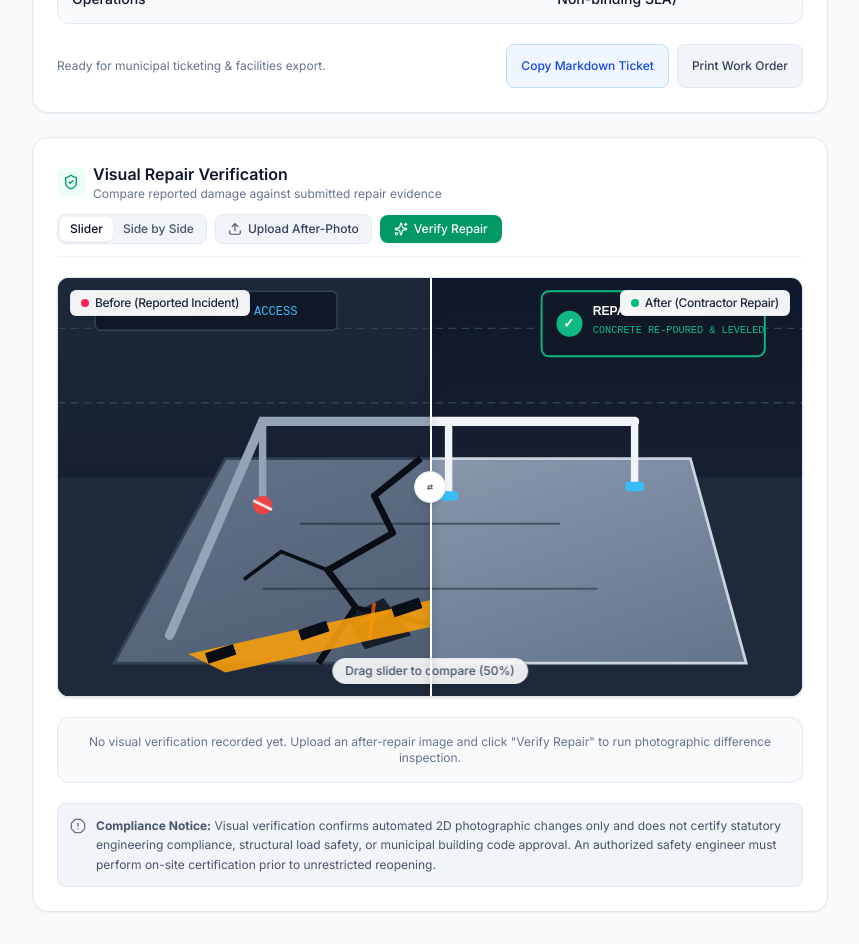
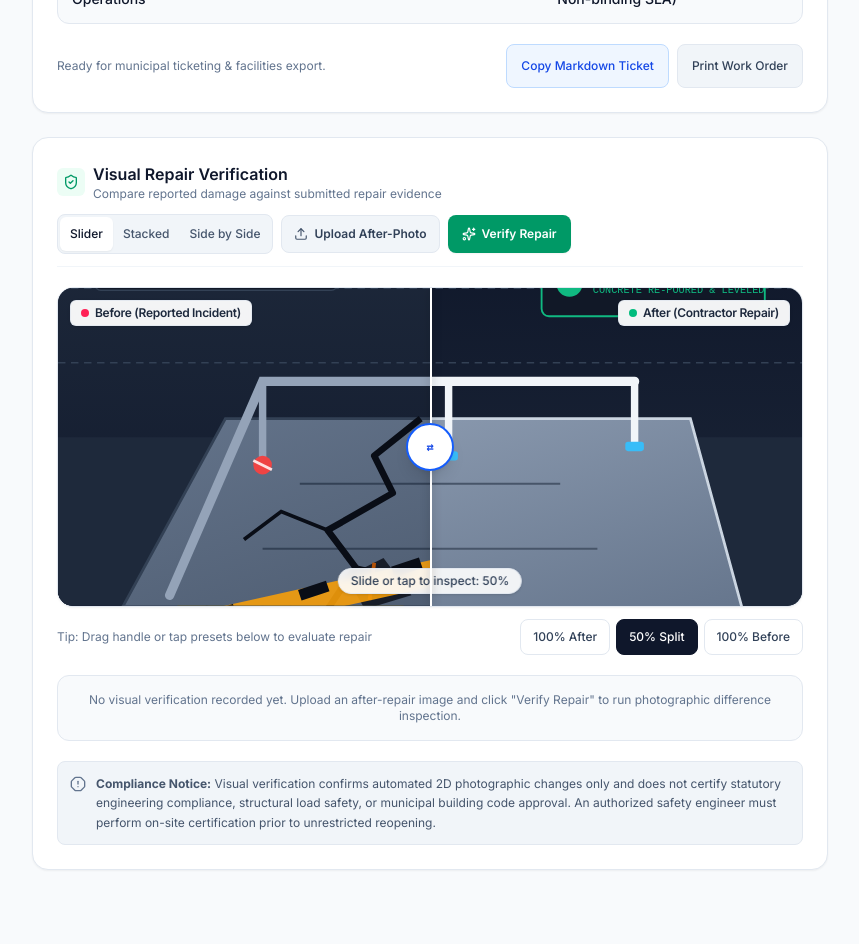
Before and after one commit to seeman-shingeri/MIT-Hackdays-gemma4-opensource, a React (Vite) app: page / in a window 1280 px wide. Shown: the part 2200-3144 px from the top of the page, without its empty margins (420-1279 px from the left). After the commit the page ends 3102 px from the top, so only its background shows below. Built offline with nearby package versions, Linux system fonts and the light colour scheme.

Commit message:
feat: add touch-friendly repair comparison

```diff
--- a/src/components/ImageComparisonSlider.tsx
+++ b/src/components/ImageComparisonSlider.tsx
@@ -17,7 +17,7 @@ export const ImageComparisonSlider: React.FC<ImageComparisonSliderProps> = ({
   const containerRef = useRef<HTMLDivElement>(null);
   const isDragging = useRef<boolean>(false);
 
-  const handleMove = useCallback((clientX: number) => {
+  const updatePosition = useCallback((clientX: number) => {
     if (!containerRef.current) return;
     const rect = containerRef.current.getBoundingClientRect();
     const x = clientX - rect.left;
@@ -25,77 +25,153 @@ export const ImageComparisonSlider: React.FC<ImageComparisonSliderProps> = ({
     setSliderPos((clamped / rect.width) * 100);
   }, []);
 
-  const onMouseDown = () => {
+  // Pointer event handlers with pointer capture for touch + mouse
+  const handlePointerDown = (e: React.PointerEvent<HTMLDivElement>) => {
     isDragging.current = true;
+    try {
+      e.currentTarget.setPointerCapture(e.pointerId);
+    } catch {
+      // In synthetic or test environments where pointer capture is unsupported
+    }
+    updatePosition(e.clientX);
   };
 
-  const onMouseUp = () => {
-    isDragging.current = false;
-  };
-
-  const onMouseMove = (e: React.MouseEvent) => {
+  const handlePointerMove = (e: React.PointerEvent<HTMLDivElement>) => {
     if (isDragging.current) {
-      handleMove(e.clientX);
+      updatePosition(e.clientX);
     }
   };
 
-  const onTouchMove = (e: React.TouchEvent) => {
-    if (e.touches.length > 0) {
-      handleMove(e.touches[0].clientX);
+  const handlePointerUp = (e: React.PointerEvent<HTMLDivElement>) => {
+    if (isDragging.current) {
+      isDragging.current = false;
+      try {
+        e.currentTarget.releasePointerCapture(e.pointerId);
+      } catch {
+        // Safe fallback
+      }
+    }
+  };
+
+  // Keyboard accessibility
+  const handleKeyDown = (e: React.KeyboardEvent<HTMLDivElement>) => {
+    if (e.key === 'ArrowLeft' || e.key === 'ArrowDown') {
+      e.preventDefault();
+      setSliderPos(prev => Math.max(0, prev - 5));
+    } else if (e.key === 'ArrowRight' || e.key === 'ArrowUp') {
+      e.preventDefault();
+      setSliderPos(prev => Math.min(100, prev + 5));
+    } else if (e.key === 'Home') {
+      e.preventDefault();
+      setSliderPos(0);
+    } else if (e.key === 'End') {
+      e.preventDefault();
+      setSliderPos(100);
     }
   };
 
   return (
+    <div className="space-y-2 select-none">
       <div
         ref={containerRef}
-      className="relative w-full h-80 sm:h-96 md:h-[420px] rounded-xl overflow-hidden select-none border border-slate-200 bg-slate-100 cursor-ew-resize shadow-sm"
-      onMouseDown={onMouseDown}
-      onMouseUp={onMouseUp}
-      onMouseLeave={onMouseUp}
-      onMouseMove={onMouseMove}
-      onTouchMove={onTouchMove}
+        role="slider"
+        tabIndex={0}
+        aria-valuenow={Math.round(sliderPos)}
+        aria-valuemin={0}
+        aria-valuemax={100}
+        aria-label="Before and after repair comparison slider"
+        className="relative w-full aspect-16/10 sm:aspect-16/9 md:aspect-21/9 min-h-[260px] rounded-2xl overflow-hidden border border-slate-200 bg-slate-100 cursor-ew-resize shadow-xs touch-none focus:outline-none focus:ring-2 focus:ring-blue-500"
+        onPointerDown={handlePointerDown}
+        onPointerMove={handlePointerMove}
+        onPointerUp={handlePointerUp}
+        onPointerCancel={handlePointerUp}
+        onKeyDown={handleKeyDown}
       >
         {/* After Image (Background Layer) */}
         <img
           src={afterUrl}
           alt="After repair condition"
-        className="absolute inset-0 w-full h-full object-cover"
+          className="absolute inset-0 w-full h-full object-cover pointer-events-none"
           draggable={false}
         />
-      <div className="absolute top-3 right-3 z-10 px-2.5 py-1 rounded-md bg-white/95 border border-slate-200/80 text-slate-800 text-xs font-medium tracking-tight shadow-sm backdrop-blur-sm flex items-center gap-1.5">
+        <div className="absolute top-3 right-3 z-10 px-2.5 py-1 rounded-md bg-white/95 border border-slate-200/80 text-slate-800 text-xs font-semibold tracking-tight shadow-sm backdrop-blur-xs flex items-center gap-1.5">
           <span className="w-2 h-2 rounded-full bg-emerald-500" />
-        {afterLabel}
+          <span>{afterLabel}</span>
         </div>
 
         {/* Before Image (Clipped Layer with CSS clip-path) */}
         <img
           src={beforeUrl}
           alt="Before repair condition"
-        className="absolute inset-0 w-full h-full object-cover"
+          className="absolute inset-0 w-full h-full object-cover pointer-events-none"
           style={{ clipPath: `inset(0 ${100 - sliderPos}% 0 0)` }}
           draggable={false}
         />
         <div
-        className="absolute top-3 left-3 z-10 px-2.5 py-1 rounded-md bg-white/95 border border-slate-200/80 text-slate-800 text-xs font-medium tracking-tight shadow-sm backdrop-blur-sm flex items-center gap-1.5 transition-opacity"
+          className="absolute top-3 left-3 z-10 px-2.5 py-1 rounded-md bg-white/95 border border-slate-200/80 text-slate-800 text-xs font-semibold tracking-tight shadow-sm backdrop-blur-xs flex items-center gap-1.5 transition-opacity"
           style={{ opacity: sliderPos > 15 ? 1 : 0 }}
         >
           <span className="w-2 h-2 rounded-full bg-rose-500" />
-        {beforeLabel}
+          <span>{beforeLabel}</span>
         </div>
 
-      {/* Divider Line & Draggable Handle */}
+        {/* Divider Line & Touch-Friendly Handle (48x48px target) */}
         <div
-        className="absolute top-0 bottom-0 z-20 w-0.5 bg-white shadow-[0_0_8px_rgba(0,0,0,0.3)] pointer-events-none"
+          className="absolute top-0 bottom-0 z-20 w-0.5 bg-white shadow-[0_0_10px_rgba(0,0,0,0.35)] pointer-events-none"
           style={{ left: `${sliderPos}%` }}
         >
-        <div className="absolute top-1/2 -translate-y-1/2 -translate-x-1/2 w-8 h-8 rounded-full bg-white border border-slate-200 shadow-md flex items-center justify-center text-slate-700 text-xs font-bold pointer-events-auto cursor-grab active:cursor-grabbing hover:scale-105 transition-transform">
-          <span className="text-slate-600 font-mono text-[10px]">⇄</span>
+          <div
+            className="absolute top-1/2 -translate-y-1/2 -translate-x-1/2 w-12 h-12 rounded-full bg-white border-2 border-blue-600 shadow-lg flex items-center justify-center text-blue-700 pointer-events-auto cursor-grab active:cursor-grabbing hover:scale-105 active:scale-95 transition-transform"
+            title="Drag or use arrow keys to inspect"
+          >
+            <span className="font-mono text-xs font-bold">⇄</span>
           </div>
         </div>
 
         {/* Instruction badge at bottom */}
-      <div className="absolute bottom-3 left-1/2 -translate-x-1/2 z-10 px-3 py-1 rounded-full bg-white/90 border border-slate-200 text-slate-600 text-xs font-medium pointer-events-none backdrop-blur-sm shadow-sm">
-        Drag slider to compare ({Math.round(sliderPos)}%)
+        <div className="absolute bottom-3 left-1/2 -translate-x-1/2 z-10 px-3 py-1 rounded-full bg-white/90 border border-slate-200 text-slate-700 text-xs font-medium pointer-events-none backdrop-blur-xs shadow-sm">
+          Slide or tap to inspect: {Math.round(sliderPos)}%
+        </div>
+      </div>
+
+      {/* Touch-Friendly Quick Preset Buttons for Mobile */}
+      <div className="flex items-center justify-between text-xs text-slate-500 pt-1">
+        <span className="hidden sm:inline">Tip: Drag handle or tap presets below to evaluate repair</span>
+        <div className="flex items-center gap-1.5 w-full sm:w-auto justify-center sm:justify-end">
+          <button
+            type="button"
+            onClick={() => setSliderPos(0)}
+            className={`min-h-[36px] px-3 py-1 rounded-lg border text-xs font-medium transition-colors ${
+              sliderPos === 0
+                ? 'bg-slate-900 text-white border-slate-900'
+                : 'bg-white text-slate-700 border-slate-200 hover:bg-slate-50'
+            }`}
+          >
+            100% After
+          </button>
+          <button
+            type="button"
+            onClick={() => setSliderPos(50)}
+            className={`min-h-[36px] px-3 py-1 rounded-lg border text-xs font-medium transition-colors ${
+              sliderPos === 50
+                ? 'bg-slate-900 text-white border-slate-900'
+                : 'bg-white text-slate-700 border-slate-200 hover:bg-slate-50'
+            }`}
+          >
+            50% Split
+          </button>
+          <button
+            type="button"
+            onClick={() => setSliderPos(100)}
+            className={`min-h-[36px] px-3 py-1 rounded-lg border text-xs font-medium transition-colors ${
+              sliderPos === 100
+                ? 'bg-slate-900 text-white border-slate-900'
+                : 'bg-white text-slate-700 border-slate-200 hover:bg-slate-50'
+            }`}
+          >
+            100% Before
+          </button>
+        </div>
       </div>
     </div>
   );
--- a/src/features/cases/CaseDetailWorkflow.tsx
+++ b/src/features/cases/CaseDetailWorkflow.tsx
@@ -23,6 +23,7 @@ import { ImageComparisonSlider } from '../../components/ImageComparisonSlider';
 import { repairedRampSvg } from '../../data/presetAssets';
 import { verifyRepairsMultimodal } from '../../services/ai';
 import type { ApiConfig } from '../../types/ai';
+import { processAndCompressImage } from '../../utils/imageUtils';
 
 interface CaseDetailWorkflowProps {
   civicCase: CivicCase;
@@ -40,7 +41,7 @@ export const CaseDetailWorkflow: React.FC<CaseDetailWorkflowProps> = ({
   const [copiedToast, setCopiedToast] = useState<boolean>(false);
   const [newAnswers, setNewAnswers] = useState<Record<string, string>>({});
   const [isVerifying, setIsVerifying] = useState<boolean>(false);
-  const [comparisonMode, setComparisonMode] = useState<'slider' | 'side-by-side'>('slider');
+  const [comparisonMode, setComparisonMode] = useState<'slider' | 'stacked' | 'side-by-side'>('slider');
 
   // After-image state for verification
   const [afterImageUrl, setAfterImageUrl] = useState<string>(
@@ -577,13 +578,13 @@ export const CaseDetailWorkflow: React.FC<CaseDetailWorkflowProps> = ({
               </div>
             </div>
 
-            <div className="flex items-center gap-2">
+            <div className="flex flex-wrap items-center gap-2">
               {/* Comparison Mode Toggle */}
               <div className="flex bg-slate-100 p-0.5 rounded-lg border border-slate-200 text-xs">
                 <button
                   type="button"
                   onClick={() => setComparisonMode('slider')}
-                  className={`px-2.5 py-1 rounded-md font-medium transition-colors ${
+                  className={`min-h-[34px] px-2.5 py-1 rounded-md font-medium transition-colors ${
                     comparisonMode === 'slider'
                       ? 'bg-white text-slate-900 shadow-xs'
                       : 'text-slate-600 hover:text-slate-900'
@@ -593,8 +594,19 @@ export const CaseDetailWorkflow: React.FC<CaseDetailWorkflowProps> = ({
                 </button>
                 <button
                   type="button"
+                  onClick={() => setComparisonMode('stacked')}
+                  className={`min-h-[34px] px-2.5 py-1 rounded-md font-medium transition-colors ${
+                    comparisonMode === 'stacked'
+                      ? 'bg-white text-slate-900 shadow-xs'
+                      : 'text-slate-600 hover:text-slate-900'
+                  }`}
+                >
+                  Stacked
+                </button>
+                <button
+                  type="button"
                   onClick={() => setComparisonMode('side-by-side')}
-                  className={`px-2.5 py-1 rounded-md font-medium transition-colors ${
+                  className={`min-h-[34px] px-2.5 py-1 rounded-md font-medium transition-colors hidden sm:block ${
                     comparisonMode === 'side-by-side'
                       ? 'bg-white text-slate-900 shadow-xs'
                       : 'text-slate-600 hover:text-slate-900'
@@ -604,17 +616,23 @@ export const CaseDetailWorkflow: React.FC<CaseDetailWorkflowProps> = ({
                 </button>
               </div>
 
-              {/* Upload After-Image Action */}
-              <label className="inline-flex items-center gap-1.5 px-3 py-1.5 rounded-lg bg-slate-100 hover:bg-slate-200 text-slate-700 text-xs font-medium border border-slate-200 cursor-pointer transition-colors">
+              {/* Upload After-Image Action with mobile compression */}
+              <label className="min-h-[38px] inline-flex items-center gap-1.5 px-3 py-1.5 rounded-lg bg-slate-100 hover:bg-slate-200 text-slate-700 text-xs font-semibold border border-slate-200 cursor-pointer transition-colors">
                 <Upload className="w-3.5 h-3.5 text-slate-600" />
                 <span>Upload After-Photo</span>
                 <input
                   type="file"
                   accept="image/*"
+                  capture="environment"
                   className="hidden"
-                  onChange={e => {
+                  onChange={async e => {
                     const file = e.target.files?.[0];
                     if (file) {
+                      try {
+                        const processed = await processAndCompressImage(file, 1600, 0.85);
+                        setAfterImageUrl(processed.dataUrl);
+                      } catch {
+                        // Fallback to simple FileReader
                         const reader = new FileReader();
                         reader.onload = () => {
                           if (typeof reader.result === 'string') {
@@ -622,6 +640,7 @@ export const CaseDetailWorkflow: React.FC<CaseDetailWorkflowProps> = ({
                           }
                         };
                         reader.readAsDataURL(file);
+                      }
                     }
                   }}
                 />
@@ -632,7 +651,7 @@ export const CaseDetailWorkflow: React.FC<CaseDetailWorkflowProps> = ({
                 type="button"
                 onClick={handleRunVerification}
                 disabled={isVerifying}
-                className="inline-flex items-center gap-1.5 px-3.5 py-1.5 rounded-lg bg-emerald-600 hover:bg-emerald-700 text-white text-xs font-medium shadow-xs transition-colors"
+                className="min-h-[38px] inline-flex items-center gap-1.5 px-3.5 py-1.5 rounded-lg bg-emerald-600 hover:bg-emerald-700 text-white text-xs font-semibold shadow-xs transition-all active:scale-95"
               >
                 <Sparkles className="w-3.5 h-3.5" />
                 {isVerifying ? 'Comparing...' : 'Verify Repair'}
@@ -648,10 +667,41 @@ export const CaseDetailWorkflow: React.FC<CaseDetailWorkflowProps> = ({
               beforeLabel="Before (Reported Incident)"
               afterLabel="After (Contractor Repair)"
             />
+          ) : comparisonMode === 'stacked' ? (
+            <div className="space-y-4">
+              {/* Stacked Before */}
+              <div className="space-y-1.5">
+                <div className="flex items-center justify-between text-xs">
+                  <span className="font-semibold text-rose-700 flex items-center gap-1.5">
+                    <span className="w-2 h-2 rounded-full bg-rose-500" />
+                    Before Repair (Reported Incident)
+                  </span>
+                  <span className="text-slate-400">Original Condition</span>
+                </div>
+                <div className="w-full aspect-16/10 rounded-xl overflow-hidden bg-slate-100 border border-slate-200 shadow-xs">
+                  <img src={beforeImageUrl} alt="Before repair" className="w-full h-full object-cover" />
+                </div>
+              </div>
+
+              {/* Stacked After */}
+              <div className="space-y-1.5">
+                <div className="flex items-center justify-between text-xs">
+                  <span className="font-semibold text-emerald-700 flex items-center gap-1.5">
+                    <span className="w-2 h-2 rounded-full bg-emerald-500" />
+                    After Repair (Completed Work)
+                  </span>
+                  <span className="text-slate-400">Post-Contractor Resolution</span>
+                </div>
+                <div className="w-full aspect-16/10 rounded-xl overflow-hidden bg-slate-100 border border-slate-200 shadow-xs">
+                  <img src={afterImageUrl} alt="After repair" className="w-full h-full object-cover" />
+                </div>
+              </div>
+            </div>
           ) : (
             <div className="grid grid-cols-1 sm:grid-cols-2 gap-4">
               <div className="space-y-1.5">
-                <span className="text-xs font-semibold text-rose-700 block">
+                <span className="text-xs font-semibold text-rose-700 flex items-center gap-1.5">
+                  <span className="w-2 h-2 rounded-full bg-rose-500" />
                   Before Repair (Reported Incident)
                 </span>
                 <div className="w-full aspect-16/10 rounded-xl overflow-hidden bg-slate-100 border border-slate-200">
@@ -660,7 +710,8 @@ export const CaseDetailWorkflow: React.FC<CaseDetailWorkflowProps> = ({
               </div>
 
               <div className="space-y-1.5">
-                <span className="text-xs font-semibold text-emerald-700 block">
+                <span className="text-xs font-semibold text-emerald-700 flex items-center gap-1.5">
+                  <span className="w-2 h-2 rounded-full bg-emerald-500" />
                   After Repair (Completed Work)
                 </span>
                 <div className="w-full aspect-16/10 rounded-xl overflow-hidden bg-slate-100 border border-slate-200">
```
Also changed, not shown: 1 other file (tests, documents, lock files or other folders). Lines whose indentation alone changed are shown as unchanged.
